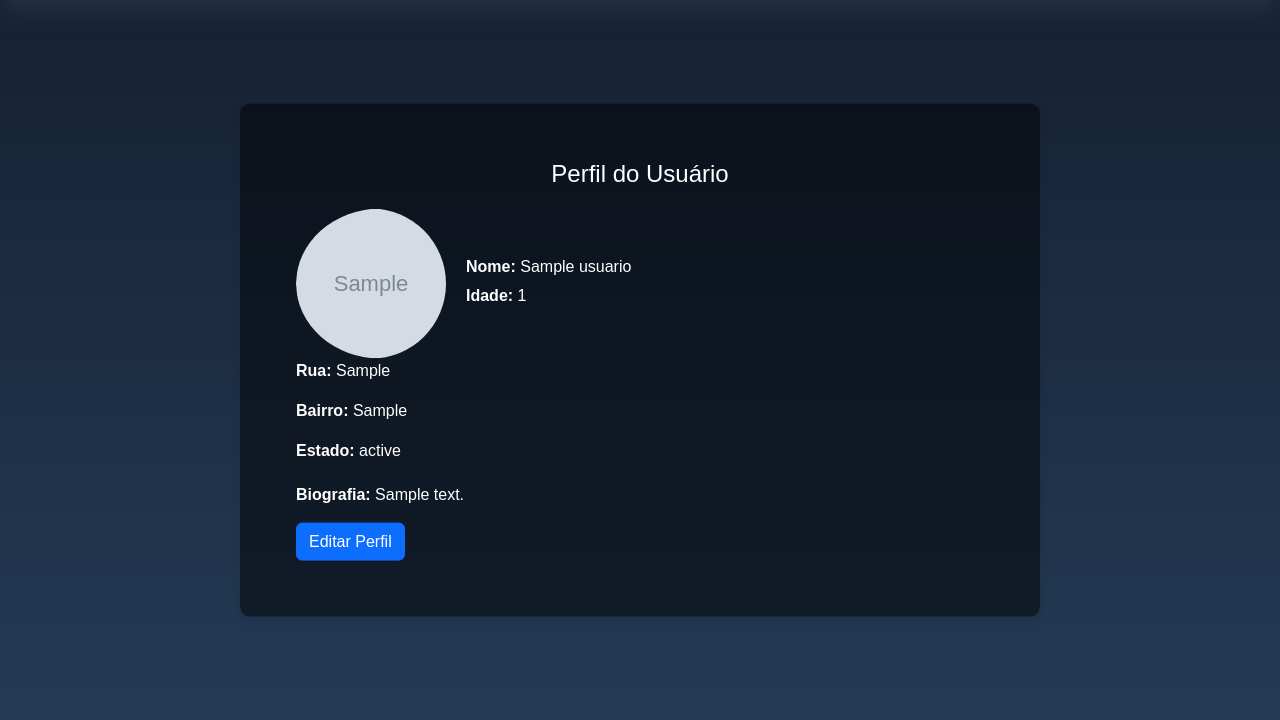
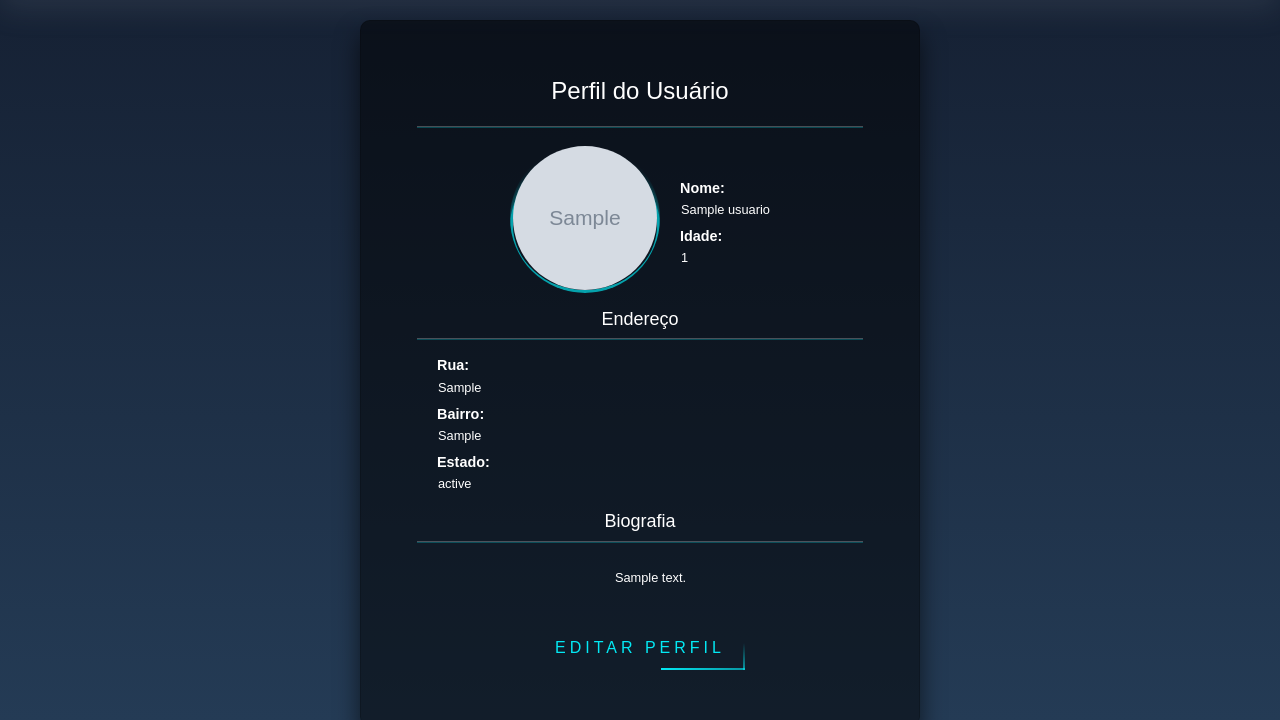
Before and after one commit to Dev-Isaque/information-users, a PHP site: page / in a window 1280 px wide. Shown: the part 80-800 px from the top of the page. Run offline with PHP 8.4, Linux system fonts and the light colour scheme; the visitor is signed in with stand-in values (Sample User, id 1); tables that the repository leaves empty or names only in its code hold one stand-in row (values such as "Sample post"); grey boxes marked "Sample" are stand-in pictures; some libraries are stand-ins or nearby versions.

Commit message:
Arrumando a estruturação dos codigos

```diff
--- a/includes/cadastro-informacao.php
+++ b/includes/cadastro-informacao.php
@@ -1,6 +1,4 @@
 <?php include 'header.php' ?>
-
-<div class="background-gradient"></div>
 
 <div class="gradient-container">
   <div class="form-box form-box-info">
@@ -35,7 +33,7 @@
         <input type="file" class="form-control-file" id="imagem_perfil" name="imagem_perfil" accept=".jpg, .jpeg, .png" required>
       </div>
 
-      <button type="submit" class="submit-btn">
+      <button type="submit" class="submit-btn custom-btn">
         <span></span>
         <span></span>
         <span></span>
--- a/includes/header.php
+++ b/includes/header.php
@@ -1,5 +1,6 @@
 <!DOCTYPE html>
 <html lang="pt-br">
+
 <head>
     <meta charset="UTF-8">
     <meta name="viewport" content="width=device-width, initial-scale=1.0">
@@ -11,4 +12,5 @@
 
     <link rel="stylesheet" href="../src/css/style.css">
 </head>
-<body>
+
+<body class="background-gradient white-text">
--- a/includes/navbar.php
+++ b/includes/navbar.php
@@ -1,22 +1,16 @@
 <header>
-        <nav class="navbar navbar-expand-lg bg-body-tertiary">
-            <div class="container-fluid">
-                <a class="navbar-brand" href="#">Informações Pessoais</a>
-                <button class="navbar-toggler" type="button" data-bs-toggle="collapse" data-bs-target="#navbarNav" aria-controls="navbarNav" aria-expanded="false" aria-label="Toggle navigation">
+  <nav class="navbar navbar-expand-lg navbar-dark">
+    <a class="navbar-brand mx-2" href="#"> Perfil </a>
+    <button class="navbar-toggler" type="button" aria-controls="navbarNav" aria-expanded="false" aria-label="Toggle navigation">
       <span class="navbar-toggler-icon"></span>
     </button>
-                <div class="collapse navbar-collapse" id="navbarNav">
-                <ul class="navbar-nav">
-
+    <div class="navbar-collapse" id="navbarNav">
+      <ul class="navbar-nav ml-auto align-items-center">
+        <!-- Botão de Logout -->
         <li class="nav-item">
-                    <a class="nav-link active" aria-current="page" href="#">Home</a>
-                    </li>
-
-                    <li class="nav-item">
-                    <a class="nav-link disabled" aria-disabled="true">Disabled</a>
+          <a class="nav-link" href="src/classes/logout-user.php" id="logout"><i class="fas fa-sign-out-alt logout-icon"></i> Logout</a>
         </li>
       </ul>
     </div>
-            </div>
   </nav>
 </header>
--- a/index.php
+++ b/index.php
@@ -1,7 +1,8 @@
-<?php include 'src/classes/perfil.php'?>
+<?php include 'src/classes/perfil.php' ?>
 
 <!DOCTYPE html>
 <html lang="pt-br">
+
 <head>
   <meta charset="UTF-8">
   <meta name="viewport" content="width=device-width, initial-scale=1.0">
@@ -11,47 +12,65 @@
   <link href="https://cdnjs.cloudflare.com/ajax/libs/font-awesome/6.0.0-beta3/css/all.min.css" rel="stylesheet">
   <link rel="stylesheet" href="src/css/style.css">
 </head>
+
 <body class="background-gradient white-text">
 
-  <header>
-      <nav class="navbar navbar-expand-lg navbar-dark">
-        <a class="navbar-brand mx-2" href="#"> Perfil </a>
-        <button class="navbar-toggler" type="button" aria-controls="navbarNav" aria-expanded="false" aria-label="Toggle navigation">
-          <span class="navbar-toggler-icon"></span>
-        </button>
-        <div class="navbar-collapse" id="navbarNav">
-          <ul class="navbar-nav ml-auto align-items-center">
-            <!-- Botão de Logout -->
-            <li class="nav-item">
-              <a class="nav-link" href="src/classes/logout-user.php" id="logout"><i class="fas fa-sign-out-alt logout-icon"></i> Logout</a>
-            </li>
-          </ul>
-        </div>
-      </nav>
-  </header>
+  <?php include 'includes/navbar.php' ?>
 
   <div class="container perfil-container">
     <div class="card perfil-card card-box">
       <div class="card-body">
-              <h3 class="card-title perfil-title"> Perfil do Usuário </h3>
+        <div class="perfil-subtitle">
+          <h3 class="card-title perfil-title">Perfil do Usuário</h3>
+          <hr>
+        </div>
         <div class="d-flex align-items-center perfil-info">
-                  <?php if(!empty($imagem_perfil)): ?>
+          <?php if (!empty($imagem_perfil)) : ?>
             <div class="rounded-circle overflow-hidden mr-3 img-profile">
               <img src="src/image/uploads/<?php echo $imagem_perfil; ?>" alt="Imagem de Perfil" class="img-fluid">
             </div>
           <?php endif; ?>
-                  <div class="perfil-details user-info">
-                      <p><strong>Nome:</strong> <?php echo $nome; ?></p>
-                      <p><strong>Idade:</strong> <?php echo $idade; ?></p>
+          <div class="mt-3 perfil-details user-info">
+            <p><strong>Nome:</strong> <br> <span><?php echo $nome; ?></span></p>
+            <p><strong>Idade:</strong> <br> <span><?php echo $idade; ?></span></p>
           </div>
         </div>
-              <p><strong>Rua:</strong> <?php echo $rua; ?></p>
-              <p><strong>Bairro:</strong> <?php echo $bairro; ?></p>
-              <p><strong>Estado:</strong> <?php echo $estado; ?></p>
-              <p class="perfil-bio"><strong>Biografia:</strong> <?php echo $biografia; ?></p>
+
+        <!-- Endereço -->
+        <div class="perfil-section mb-3 mt-3">
+          <div class="perfil-subtitle">
+            <h4>Endereço</h4>
+            <hr>
+          </div>
+          <div class="perfil-details user-info">
+            <p><strong>Rua:</strong> <br> <span><?php echo $rua; ?></span></p>
+            <p><strong>Bairro:</strong> <br> <span><?php echo $bairro; ?></span></p>
+            <p><strong>Estado:</strong> <br> <span><?php echo $estado; ?></span></p>
+          </div>
+        </div>
+
+        <!-- Biografia -->
+        <div class="perfil-section mb-3">
+          <div class="perfil-subtitle">
+            <h4>Biografia</h4>
+            <hr>
+          </div>
+          <div class="perfil-details user-info">
+            <div class="perfil-bio-box">
+              <p class="perfil-bio"><span><?php echo $biografia; ?></span></p>
+            </div>
+          </div>
+        </div>
 
         <!-- Botão de edição -->
-              <a href="includes/editar-perfil.php" class="btn btn-primary">Editar Perfil</a>
+        <a href="includes/editar-perfil.php" class=" mt-4 custom-btn">
+          <span></span>
+          <span></span>
+          <span></span>
+          <span></span>
+          Editar Perfil
+        </a>
+
       </div>
     </div>
   </div>
@@ -62,4 +81,5 @@
   <script src="https://stackpath.bootstrapcdn.com/bootstrap/4.5.2/js/bootstrap.min.js"></script>
   <script src="src/js/script.js"></script>
 </body>
+
 </html>
--- a/src/classes/cadastro-informacao.php
+++ b/src/classes/cadastro-informacao.php
@@ -15,7 +15,6 @@ if ($_SERVER["REQUEST_METHOD"] == "POST") {
     }
     $usuario_id = $_SESSION['id'];
 
-    // Prepara os dados recebidos do formulário
     $nome = $_POST["nome"];
     $idade = $_POST["idade"];
     $rua = $_POST["rua"];
--- a/src/classes/editar-perfil.php
+++ b/src/classes/editar-perfil.php
@@ -80,4 +80,3 @@ if ($_SERVER["REQUEST_METHOD"] == "POST") {
 } else {
     echo "Método de requisição inválido";
 }
-?>
--- a/src/css/style.css
+++ b/src/css/style.css
@@ -32,26 +32,15 @@ html, body {
 }
 
 .card-box {
-  position: absolute;
-  top: 50%;
-  left: 50%;
-  width: 800px;
+  width: 100%;
+  /* Alterado para 100% para se adaptar a diferentes larguras de tela */
+  margin: 0 auto;
   padding: 40px;
-  transform: translate(-50%, -50%);
-  z-index: 1;
   box-sizing: border-box;
-  box-shadow: 0 15px 25px rgba(0,0,0,.6);
+  box-shadow: 0 15px 25px rgba(0, 0, 0, .6);
   border-radius: 10px;
-  background: rgba(0,0,0,.5);
+  background: rgba(0, 0, 0, .5);
   color: #fff;
-}
-
-
-
-.perfil-card {
-  margin-top: 5vh;
-  border: none;
-  box-shadow: 0 4px 8px rgba(0, 0, 0, 0.1);
 }
 
 .perfil-title {
@@ -62,7 +51,10 @@ html, body {
 
 .perfil-info {
   display: flex;
-  align-items: center;
+  flex-wrap: wrap;
+  /* Quebrar em várias linhas se não couberem em uma única linha */
+  justify-content: center;
+  /* Centralizar os itens horizontalmente */
 }
 
 .perfil-info img {
@@ -71,49 +63,81 @@ html, body {
   object-fit: cover;
   border-radius: 50%;
   margin-right: 20px;
+  box-shadow: 0 4px 8px rgba(0, 0, 0, 0.1);
+}
+
+.img-profile {
+  position: relative;
+  width: 150px;
+  height: 150px;
+  overflow: hidden;
+}
+
+.img-profile::before {
+  content: '';
+  position: absolute;
+  bottom: 0;
+  left: 0;
+  width: 100%;
+  height: 90%;
+  border-radius: 50%;
+  border: 3px solid rgba(3, 233, 244, 0.5);
+  animation: neon 1.5s ease-in-out infinite alternate;
+}
+
+.img-profile img {
+  position: relative;
+  z-index: 2;
+  border: 3px solid transparent;
 }
 
 .perfil-details {
-  flex-grow: 1;
+  margin-left: 20px;
 }
 
 .perfil-details p {
+  font-size: 0.9rem;
   margin-bottom: 5px;
 }
 
-.perfil-bio {
-  margin-top: 20px;
+.perfil-details p span {
+  font-size: 0.8rem;
+  margin-left: 1px;
 }
 
-/* Adicionando animações */
-@keyframes fadeIn {
-  from { opacity: 0; }
-  to { opacity: 1; }
+.perfil-subtitle {
+  text-align: center;
 }
 
-.img-profile, .user-info {
-  animation: fadeIn 2s ease forwards;
+.perfil-subtitle h4 {
+  font-size: 18px;
 }
 
-/* Animação de slide-in para as informações do usuário */
-.user-info {
-  opacity: 0;
-  transform: translateY(50px);
-  animation: slideIn 1s ease-in-out forwards;
+.perfil-subtitle hr {
+  border-bottom: 0.5px solid #03e9f4;
+  width: auto;
+  margin-top: 5px;
+  margin-bottom: 15px;
 }
 
-@keyframes slideIn {
-  from {
-    opacity: 0;
-    transform: translateY(50px);
-  }
-  to {
-    opacity: 1;
-    transform: translateY(0);
-  }
+.perfil-bio-box {
+  display: flex;
+  justify-content: center;
+  align-items: center;
+  padding: 10px;
 }
 
-/****** PAGINA DE LOGIN / CADASTRO******/
+.perfil-bio {
+  margin: 0;
+  text-align: left;
+  white-space: pre-wrap;
+}
+
+.perfil-bio span {
+  display: block;
+}
+
+/****** DESIGNER DOS FORMULÁRIOS ******/
 .white-text {
   color: #fff;
 }
@@ -212,9 +236,11 @@ html, body {
   padding-left: 5px;
 }
 
-.form-box form .submit-btn {
+.custom-btn {
   position: relative;
-  display: inline-block;
+  display: block;
+  width: fit-content;
+  margin: 0 auto;
   padding: 10px 20px;
   color: #03e9f4;
   font-size: 16px;
@@ -222,25 +248,24 @@ html, body {
   text-transform: uppercase;
   overflow: hidden;
   transition: .5s;
-  margin-top: 10px;
   letter-spacing: 4px;
   border: none;
   cursor: pointer;
   background: transparent;
 }
 
-.form-box form .submit-btn:hover {
+.custom-btn:hover {
   background: #03e9f4;
   color: #fff;
   box-shadow: 0 0 5px #03e9f4, 0 0 25px #03e9f4, 0 0 50px #03e9f4, 0 0 100px #03e9f4;
 }
 
-.form-box form .submit-btn span {
+.custom-btn span {
   position: absolute;
   display: block;
 }
 
-.form-box form .submit-btn span:nth-child(1) {
+.custom-btn span:nth-child(1) {
   top: 0;
   left: -100%;
   width: 100%;
@@ -249,16 +274,7 @@ html, body {
   animation: btn-anim1 1s linear infinite;
 }
 
-@keyframes btn-anim1 {
-  0% {
-    left: -100%;
-  }
-  50%,100% {
-    left: 100%;
-  }
-}
-
-.form-box form .submit-btn span:nth-child(2) {
+.custom-btn span:nth-child(2) {
   top: -100%;
   right: 0;
   width: 2px;
@@ -268,16 +284,7 @@ html, body {
   animation-delay: .25s
 }
 
-@keyframes btn-anim2 {
-  0% {
-    top: -100%;
-  }
-  50%,100% {
-    top: 100%;
-  }
-}
-
-.form-box form .submit-btn span:nth-child(3) {
+.custom-btn span:nth-child(3) {
   bottom: 0;
   right: -100%;
   width: 100%;
@@ -287,16 +294,8 @@ html, body {
   animation-delay: .5s
 }
 
-@keyframes btn-anim3 {
-  0% {
-    right: -100%;
-  }
-  50%,100% {
-    right: 100%;
-  }
-}
 
-.form-box form .submit-btn span:nth-child(4) {
+.custom-btn span:nth-child(4) {
   bottom: -100%;
   left: 0;
   width: 2px;
```
Also changed, not shown: other parts of src/css/style.css (+133 -44 lines), includes/cadastro-user.php (+6 -8 lines), includes/editar-perfil.php (+38 -27 lines), includes/login.php (+6 -8 lines), src/js/script.js (+78 -74 lines), src/classes/cadastro-user.php (line endings or trailing spaces), src/classes/conn.php (line endings or trailing spaces), src/classes/login-user.php (line endings or trailing spaces), src/classes/logout-user.php (line endings or trailing spaces), src/classes/perfil.php (line endings or trailing spaces), src/classes/verifica_login.php (line endings or trailing spaces), src/image/uploads/img-userId-12.jpg. Lines whose indentation alone changed are shown as unchanged.
